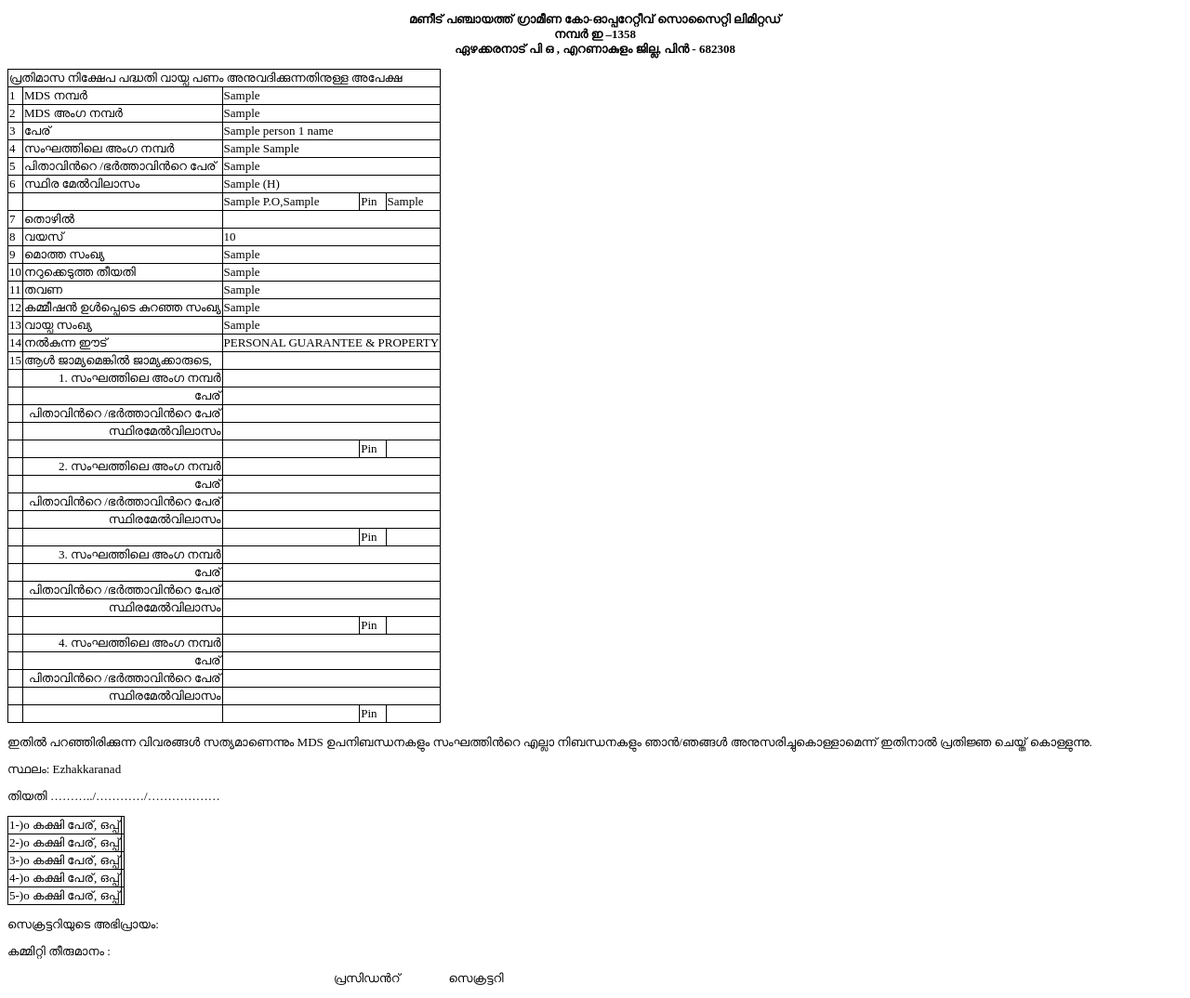
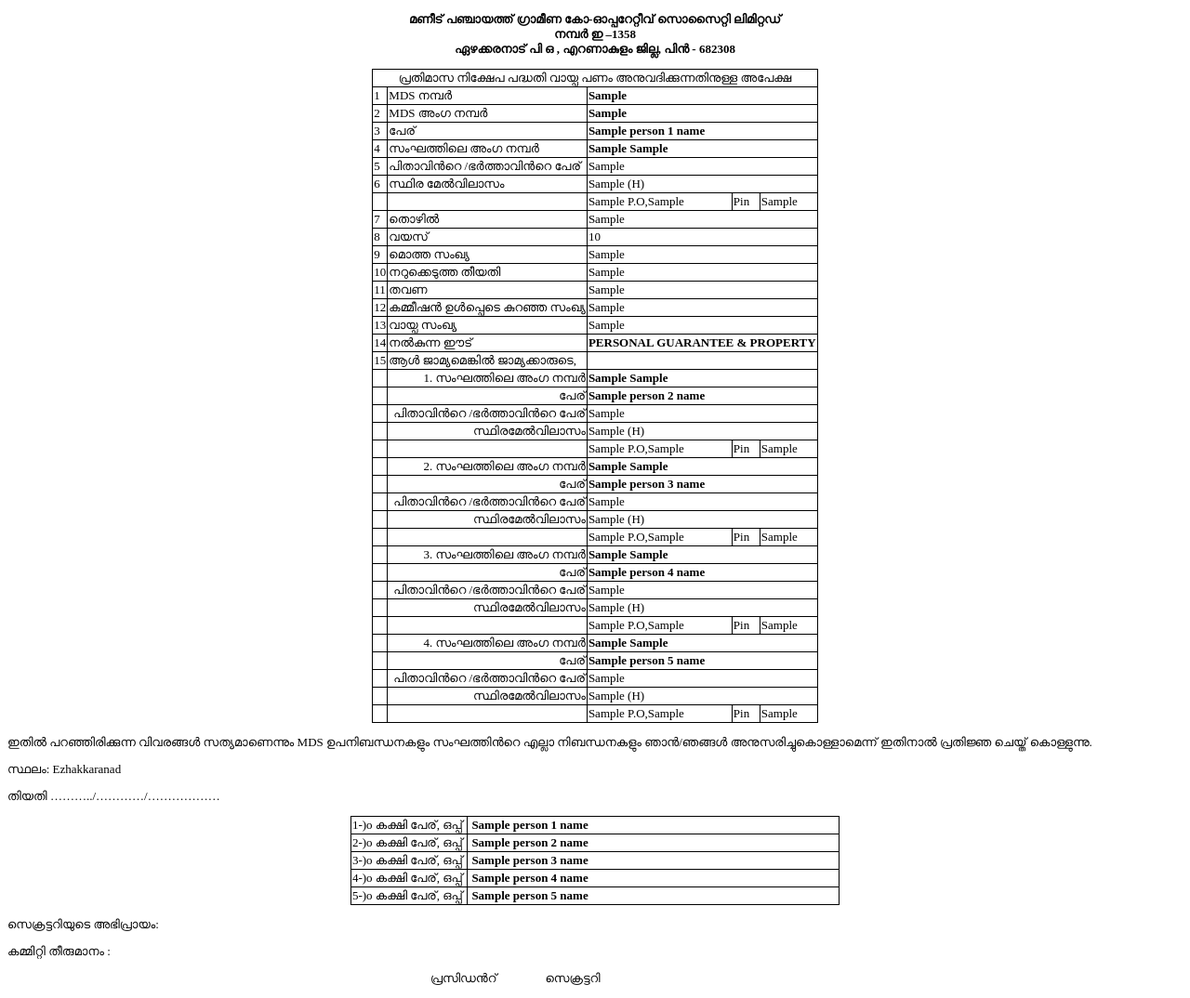
Before and after one commit to benjosephcheruvaippil/ManeedSocietyApp, a Django app: template loanapp/templates/chitty-application.html in a window 1280 px wide. Shown: the whole page at 93% size. Run offline with Django 4.2, Linux system fonts and the light colour scheme; the template is opened without the code that fills it: most values are stand-ins (such as "Sample title", 1, 10 or a date in 2020).

Commit message:
Chitty document-with property completed

```diff
--- a/loanapp/templates/chitty-application.html
+++ b/loanapp/templates/chitty-application.html
@@ -27,6 +27,11 @@
             border-collapse: collapse;
             }
 
+            .center {
+            margin-left: auto;
+            margin-right: auto;
+            }
+
         </style>
      </head>
      <body style="font-size:small ;">
@@ -37,29 +42,29 @@
              <p>&nbsp;</p>
          </div> -->
         <div>
-            <table>
+            <table class="center">
                 <tr>
-                    <td colspan="5">പ്രതിമാസ നിക്ഷേപ പദ്ധതി വായ്പ പണം അനുവദിക്കുന്നതിനുള്ള അപേക്ഷ</td>
+                    <td colspan="5" style="text-align:center ;">പ്രതിമാസ നിക്ഷേപ പദ്ധതി വായ്പ പണം അനുവദിക്കുന്നതിനുള്ള അപേക്ഷ</td>
                 </tr>
                 <tr>
                     <td>1</td>
                     <td>MDS നമ്പർ</td>
-                    <td colspan="3">{{txtbx1}}</td>
+                    <td colspan="3" style="font-weight:bold;">{{txtbx1}}</td>
                 </tr>
                 <tr>
                     <td>2</td>
                     <td>MDS അംഗ നമ്പർ</td>
-                    <td colspan="3">{{txtbx5}}</td>
+                    <td colspan="3" style="font-weight:bold;">{{txtbx5}}</td>
                 </tr>
                 <tr>
                     <td>3</td>
                     <td>പേര്</td>
-                    <td colspan="3">{{person_1_name}}</td>
+                    <td colspan="3" style="font-weight:bold;">{{person_1_name}}</td>
                 </tr>
                 <tr>
                     <td>4</td>
                     <td>സംഘത്തിലെ	അംഗ നമ്പർ</td>
-                    <td colspan="3">{{mem_num_1_type}}&nbsp;{{mem_num_1}}</td>
+                    <td colspan="3" style="font-weight:bold;">{{mem_num_1_type}}&nbsp;{{mem_num_1}}</td>
                 </tr>
                 <tr>
                     <td>5</td>
@@ -81,7 +86,7 @@
                 <tr>
                     <td>7</td>
                     <td>തൊഴിൽ</td>
-                    <td colspan="3"></td>
+                    <td colspan="3">{{person_1_occupation}}</td>
                 </tr>
                 <tr>
                     <td>8</td>
@@ -116,7 +121,7 @@
                 <tr>
                     <td>14</td>
                     <td>നൽകുന്ന ഈട്</td>
-                    <td colspan="3">PERSONAL GUARANTEE & PROPERTY</td>
+                    <td colspan="3" style="font-weight:bold;">PERSONAL GUARANTEE & PROPERTY</td>
                 </tr>
                 <tr>
                     <td>15</td>
@@ -126,141 +131,141 @@
                 <tr>
                     <td></td>
                     <td style="text-align:right;">1.	സംഘത്തിലെ അംഗ നമ്പർ</td>
-                    <td colspan="3"></td>
+                    <td colspan="3" style="font-weight:bold;">{{mem_num_2_type}}&nbsp;{{mem_num_2}}</td>
                 </tr>
                 <tr>
                     <td></td>
                     <td style="text-align:right;">പേര്</td>
-                    <td colspan="3"></td>
+                    <td colspan="3" style="font-weight:bold;">{{person_2_name}}</td>
                 </tr>
                 <tr>
                     <td></td>
                     <td style="text-align:right;">പിതാവിൻറെ /ഭർത്താവിൻറെ പേര്</td>
-                    <td colspan="3"></td>
+                    <td colspan="3">{{person_2_father_husband}}</td>
                 </tr>
                 <tr>
                     <td></td>
                     <td style="text-align:right;">സ്ഥിരമേൽവിലാസം</td>
-                    <td colspan="3"></td>
+                    <td colspan="3">{{person_2_house}}&nbsp;(H)</td>
                 </tr>
                 <tr>
                     <td></td>
                     <td></td>
-                    <td></td>
+                    <td>{{person_2_post}}&nbsp;P.O,{{person_2_kara}}</td>
                     <td>Pin</td>
-                    <td></td>
+                    <td>{{person_2_pin}}</td>
                 </tr>
                 <tr>
                     <td></td>
                     <td style="text-align:right;">2.	സംഘത്തിലെ അംഗ നമ്പർ</td>
-                    <td colspan="3"></td>
+                    <td colspan="3" style="font-weight:bold;">{{mem_num_3_type}}&nbsp;{{mem_num_3}}</td>
                 </tr>
                 <tr>
                     <td></td>
                     <td style="text-align:right;">പേര്</td>
-                    <td colspan="3"></td>
+                    <td colspan="3" style="font-weight:bold;">{{person_3_name}}</td>
                 </tr>
                 <tr>
                     <td></td>
                     <td style="text-align:right;">പിതാവിൻറെ /ഭർത്താവിൻറെ പേര്</td>
-                    <td colspan="3"></td>
+                    <td colspan="3">{{person_3_father_husband}}</td>
                 </tr>
                 <tr>
                     <td></td>
                     <td style="text-align:right;">സ്ഥിരമേൽവിലാസം</td>
-                    <td colspan="3"></td>
+                    <td colspan="3">{{person_3_house}}&nbsp;(H)</td>
                 </tr>
                 <tr>
                     <td></td>
                     <td></td>
-                    <td></td>
+                    <td>{{person_3_post}}&nbsp;P.O,{{person_3_kara}}</td>
                     <td>Pin</td>
-                    <td></td>
+                    <td>{{person_3_pin}}</td>
                 </tr>
                 <tr>
                     <td></td>
                     <td style="text-align:right;">3.	സംഘത്തിലെ അംഗ നമ്പർ</td>
-                    <td colspan="3"></td>
+                    <td colspan="3" style="font-weight:bold;">{{mem_num_4_type}}&nbsp;{{mem_num_4}}</td>
                 </tr>
                 <tr>
                     <td></td>
                     <td style="text-align:right;">പേര്</td>
-                    <td colspan="3"></td>
+                    <td colspan="3" style="font-weight:bold;">{{person_4_name}}</td>
                 </tr>
                 <tr>
                     <td></td>
                     <td style="text-align:right;">പിതാവിൻറെ /ഭർത്താവിൻറെ പേര്</td>
-                    <td colspan="3"></td>
+                    <td colspan="3">{{person_4_father_husband}}</td>
                 </tr>
                 <tr>
                     <td></td>
                     <td style="text-align:right;">സ്ഥിരമേൽവിലാസം</td>
-                    <td colspan="3"></td>
+                    <td colspan="3">{{person_4_house}}&nbsp;(H)</td>
                 </tr>
                 <tr>
                     <td></td>
                     <td></td>
-                    <td></td>
+                    <td>{{person_4_post}}&nbsp;P.O,{{person_4_kara}}</td>
                     <td>Pin</td>
-                    <td></td>
+                    <td>{{person_4_pin}}</td>
                 </tr>
                 <tr>
                     <td></td>
                     <td style="text-align:right;">4.	സംഘത്തിലെ അംഗ നമ്പർ</td>
-                    <td colspan="3"></td>
+                    <td colspan="3" style="font-weight:bold;">{{mem_num_5_type}}&nbsp;{{mem_num_5}}</td>
                 </tr>
                 <tr>
                     <td></td>
                     <td style="text-align:right;">പേര്</td>
-                    <td colspan="3"></td>
+                    <td colspan="3" style="font-weight:bold;">{{person_5_name}}</td>
                 </tr>
                 <tr>
                     <td></td>
                     <td style="text-align:right;">പിതാവിൻറെ /ഭർത്താവിൻറെ പേര്</td>
-                    <td colspan="3"></td>
+                    <td colspan="3">{{person_5_father_husband}}</td>
                 </tr>
                 <tr>
                     <td></td>
                     <td style="text-align:right;">സ്ഥിരമേൽവിലാസം</td>
-                    <td colspan="3"></td>
+                    <td colspan="3">{{person_5_house}}&nbsp;(H)</td>
                 </tr>
                 <tr>
                     <td></td>
                     <td></td>
-                    <td></td>
+                    <td>{{person_5_post}}&nbsp;P.O,{{person_5_kara}}</td>
                     <td>Pin</td>
-                    <td></td>
+                    <td>{{person_5_pin}}</td>
                 </tr>
             </table>
             <p>ഇതിൽ പറഞ്ഞിരിക്കുന്ന വിവരങ്ങൾ സത്യമാണെന്നും MDS ഉപനിബന്ധനകളും സംഘത്തിൻറെ എല്ലാ നിബന്ധനകളും ഞാൻ/ഞങ്ങൾ അനുസരിച്ചുകൊള്ളാമെന്ന് ഇതിനാൽ പ്രതിജ്ഞ ചെയ്ത് കൊള്ളുന്നു.</p>
             <p>സ്ഥലം: Ezhakkaranad</p>
             <p>തിയതി ………../…………/………………</p>
-            <table>
+            <table class="center">
                 <tr>
-                    <td>1-)o  കക്ഷി  പേര്, ഒപ്പ്</td>
-                    <td></td>
+                    <td>1-)o  കക്ഷി  പേര്, ഒപ്പ്&nbsp;</td>
+                    <td style="font-weight:bold;">&nbsp;{{person_1_name}}</td>
                 </tr>
                 <tr>
-                    <td>2-)o  കക്ഷി  പേര്, ഒപ്പ്</td>
-                    <td></td>
+                    <td>2-)o  കക്ഷി  പേര്, ഒപ്പ്&nbsp;</td>
+                    <td style="font-weight:bold;">&nbsp;{{person_2_name}}</td>
                 </tr>
                 <tr>
-                    <td>3-)o  കക്ഷി  പേര്, ഒപ്പ്</td>
-                    <td></td>
+                    <td>3-)o  കക്ഷി  പേര്, ഒപ്പ്&nbsp;</td>
+                    <td style="font-weight:bold;">&nbsp;{{person_3_name}}</td>
                 </tr>
                 <tr>
-                    <td>4-)o  കക്ഷി  പേര്, ഒപ്പ്</td>
-                    <td></td>
+                    <td>4-)o  കക്ഷി  പേര്, ഒപ്പ്&nbsp;</td>
+                    <td style="font-weight:bold;">&nbsp;{{person_4_name}}</td>
                 </tr>
                 <tr>
-                    <td>5-)o  കക്ഷി  പേര്, ഒപ്പ്</td>
-                    <td></td>
+                    <td>5-)o  കക്ഷി  പേര്, ഒപ്പ്&nbsp;</td>
+                    <td style="width:400px;font-weight:bold;">&nbsp;{{person_5_name}}</td>
                 </tr>
             </table>
             <p>സെക്രട്ടറിയുടെ അഭിപ്രായം:</p>
             <p>കമ്മിറ്റി തീരുമാനം : </p>
 
-            <p>&emsp;&emsp;&emsp;&emsp;&emsp;&emsp;&emsp;&emsp;&emsp;&emsp;&emsp;&emsp;&emsp;&emsp;&emsp;&emsp;&emsp;&emsp;&emsp;&emsp;&emsp;&emsp;&emsp;&emsp;&emsp;&emsp;&emsp;പ്രസിഡൻറ്&emsp;&emsp;&emsp;&emsp;സെക്രട്ടറി</p>
+            <p>&emsp;&emsp;&emsp;&emsp;&emsp;&emsp;&emsp;&emsp;&emsp;&emsp;&emsp;&emsp;&emsp;&emsp;&emsp;&emsp;&emsp;&emsp;&emsp;&emsp;&emsp;&emsp;&emsp;&emsp;&emsp;&emsp;&emsp;&emsp;&emsp;&emsp;&emsp;&emsp;&emsp;&emsp;&emsp;പ്രസിഡൻറ്&emsp;&emsp;&emsp;&emsp;സെക്രട്ടറി</p>
         </div>
      </body>
      <script>
```
Also changed, not shown: loanapp/templates/home-view.html (+8 -0 lines), loanapp/views2.py (+43 -0 lines).
